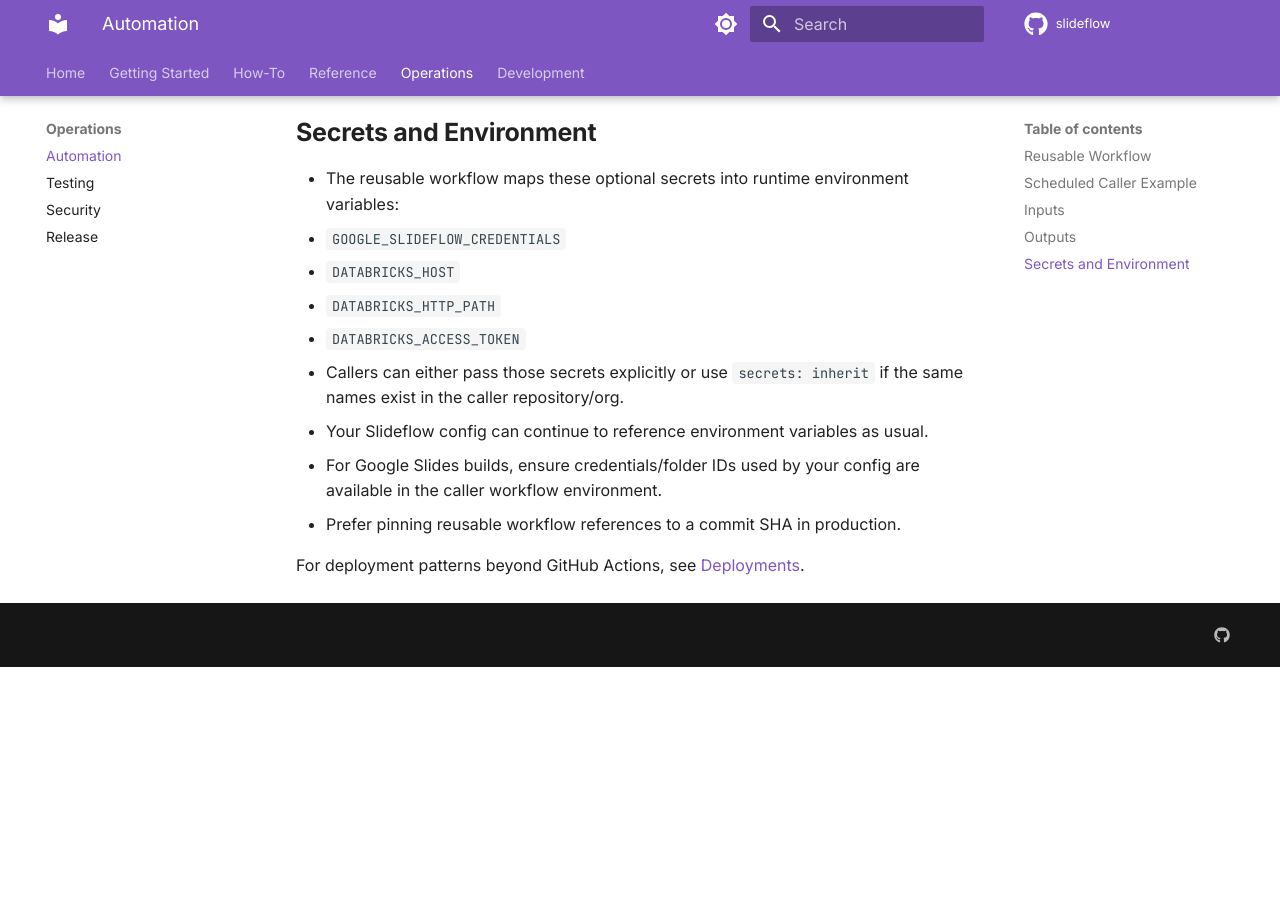
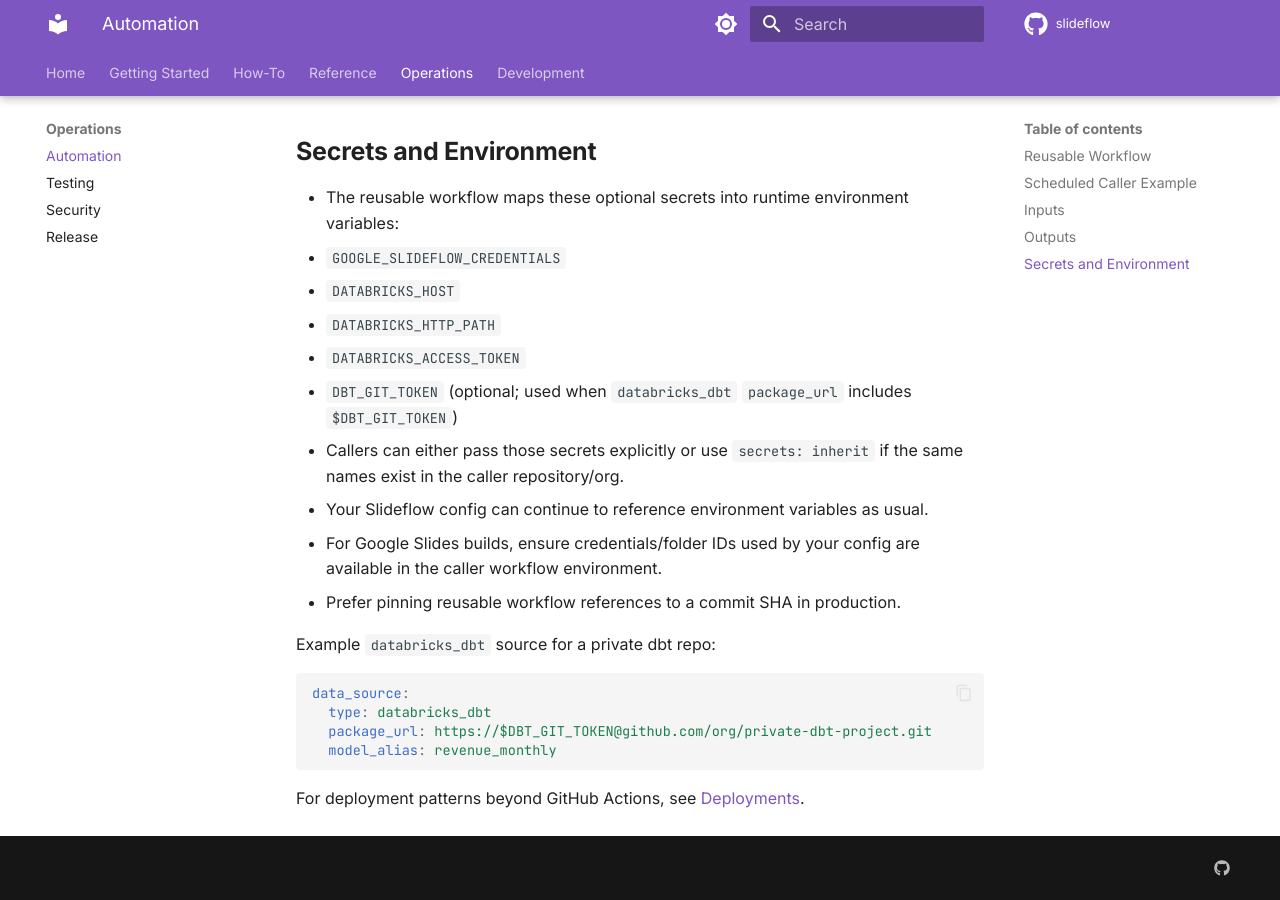
Before and after one commit to joe-broadhead/slideflow, an MkDocs documentation site: the page built from docs/automation.md, in a window 1280 px wide and 900 px high, scrolled down 1736 px. Built offline with MkDocs 1.6.1 and Material for MkDocs 9.7.7, drawn with Linux system fonts in a browser that asks for light colours; comment, search, counter and statistics services are not loaded; before the commit the page ends 2403 px from its top, so only the background shows below that; some of the changed text lies outside the part shown.

Commit message:
Add optional DBT_GIT_TOKEN secret to reusable workflow

````diff
--- a/docs/automation.md
+++ b/docs/automation.md
@@ -32,6 +32,7 @@
       DATABRICKS_HOST: ${{ secrets.DATABRICKS_HOST }}
       DATABRICKS_HTTP_PATH: ${{ secrets.DATABRICKS_HTTP_PATH }}
       DATABRICKS_ACCESS_TOKEN: ${{ secrets.DATABRICKS_ACCESS_TOKEN }}
+      DBT_GIT_TOKEN: ${{ secrets.DBT_GIT_TOKEN }} # optional; for private databricks_dbt repos
     with:
       config-file: config/weekly_exec_report.yml
       registry-files: |
@@ -73,9 +74,19 @@
 - `DATABRICKS_HOST`
 - `DATABRICKS_HTTP_PATH`
 - `DATABRICKS_ACCESS_TOKEN`
+- `DBT_GIT_TOKEN` (optional; used when `databricks_dbt` `package_url` includes `$DBT_GIT_TOKEN`)
 - Callers can either pass those secrets explicitly or use `secrets: inherit` if the same names exist in the caller repository/org.
 - Your Slideflow config can continue to reference environment variables as usual.
 - For Google Slides builds, ensure credentials/folder IDs used by your config are available in the caller workflow environment.
 - Prefer pinning reusable workflow references to a commit SHA in production.
 
+Example `databricks_dbt` source for a private dbt repo:
+
+```yaml
+data_source:
+  type: databricks_dbt
+  package_url: https://$DBT_GIT_TOKEN@github.com/org/private-dbt-project.git
+  model_alias: revenue_monthly
+```
+
 For deployment patterns beyond GitHub Actions, see [Deployments](deployments.md).
````
Also changed, not shown: docs/deployments.md (+11 -0 lines), 1 other file.
